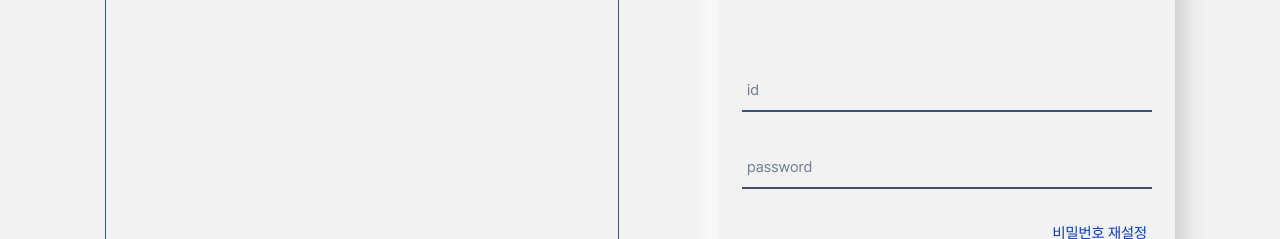
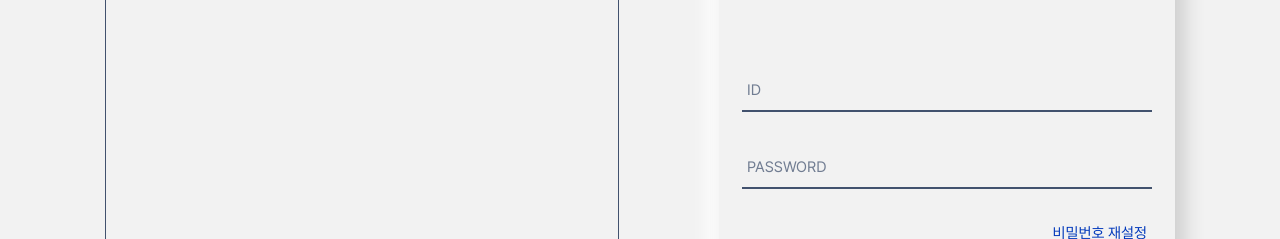
Before and after one commit to Team-SE-MO/semo-client, a React (Create React App) app: page /login in a window 1280 px wide. Shown: the part 286-525 px from the top of the page. Built offline with nearby package versions, Linux system fonts and the light colour scheme.

Commit message:
⭐️ style: placeholder 수정

```diff
--- a/src/pages/Login.tsx
+++ b/src/pages/Login.tsx
@@ -41,7 +41,7 @@ const Login = () => {
               type="text"
               shape="line"
               value={loginId}
-              placeholder="id"
+              placeholder="ID"
               onChange={loginIdHandler}
             />
             <Input
@@ -49,7 +49,7 @@ const Login = () => {
               type="password"
               shape="line"
               value={password}
-              placeholder="password"
+              placeholder="PASSWORD"
               onChange={passwordHandler}
             />
           </div>
```
